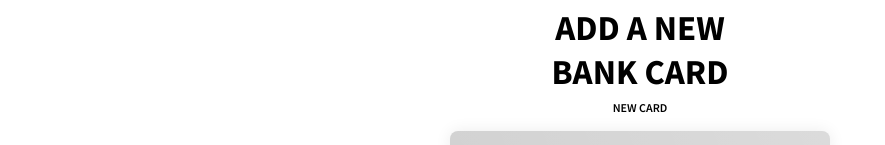
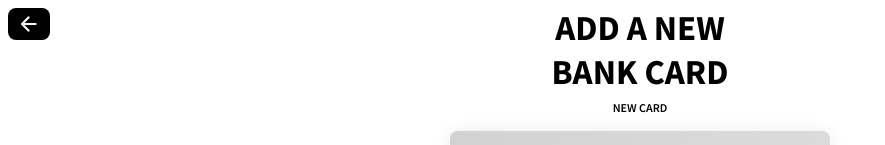
Before and after one commit to joakimfr/e-wallet-react, a React (Vite) app in the folder wallet-app/: page /cards in a window 1280 px wide. Shown: the top 145 px of the page, without its empty margins (0-885 px from the left). Built offline with nearby package versions, Linux system fonts and the light colour scheme; a web font is replaced by a local one.

Commit message:
navigate-button to home added

```diff
--- a/wallet-app/src/components/Card/Card.jsx
+++ b/wallet-app/src/components/Card/Card.jsx
@@ -1,7 +1,7 @@
 import './Card.scss'
 import chipDark from '../../assets/chip-dark.svg'
 import bitCoin from '../../assets/vendor-bitcoin.svg'
-import chipLight from '../../assets/chip-light.svg'
+
 
 function Card({ cardNumber = '', cardName = '', valid = '', vendorImage = bitCoin, vendorColor,}) {
 
--- a/wallet-app/src/components/CardForm/CardForm.jsx
+++ b/wallet-app/src/components/CardForm/CardForm.jsx
@@ -58,7 +58,7 @@ function CardForm() {
       return;
     }
     if (cardNumberExists) {
-      alert('You already have a card with this card number')
+      alert('You already have a card with that card number')
       return
     }
       const formData = {
--- a/wallet-app/src/components/Header/Header.jsx
+++ b/wallet-app/src/components/Header/Header.jsx
@@ -1,14 +1,25 @@
-
-
 import './Header.scss'
+import { useNavigate, useLocation } from 'react-router-dom';
+import arrow from '../../assets/vector.png'
 
 function Header({title, text}) {
 
+  const navigate = useNavigate();
+  const location = useLocation();
+
+  function handleNavigate () {
+    navigate(`/`)
+  }
 
   return (
     <header className="header">
       <h1 className="header__title">{title} </h1>
       <p className="header__text">{text}</p>
+      {location.pathname === '/cards' && (
+      <article className='header__button' onClick={handleNavigate}>
+        <img className='header__arrow' src={arrow} alt="" />
+      </article>
+    )}
     </header>
   )
 }
--- a/wallet-app/src/components/Header/Header.scss
+++ b/wallet-app/src/components/Header/Header.scss
@@ -23,4 +23,18 @@
     font-size: 12px;
     text-align: center;
   }
+
+  &__button {
+    position: absolute;
+    top: 8px;
+    left: 8px;
+    background: black;
+    width: 42px;
+    height: 32px;
+    display: flex;
+    align-items: center;
+    justify-content: center;
+    border-radius: 8px;
+  }
+
 }
--- a/wallet-app/src/views/AddCard.scss
+++ b/wallet-app/src/views/AddCard.scss
@@ -1,7 +1,8 @@
 .add-card {
- height: 100vh;
+  min-height: 100vh;
   display: flex;
   flex-direction: column;
   justify-content: space-between;
+  align-items: center;
   padding: 0 .8rem 0;
 }
--- a/wallet-app/src/views/Home.scss
+++ b/wallet-app/src/views/Home.scss
@@ -1,8 +1,6 @@
 @import '../scss/_variables.scss';
 
 .home {
-
-
   display: flex;
   flex-direction: column;
   justify-content: space-between;
```
Also changed, not shown: wallet-app/src/components/CardForm/CardForm.scss (+0 -7 lines), wallet-app/src/assets/Vector.png (added). Lines whose indentation alone changed are shown as unchanged.
